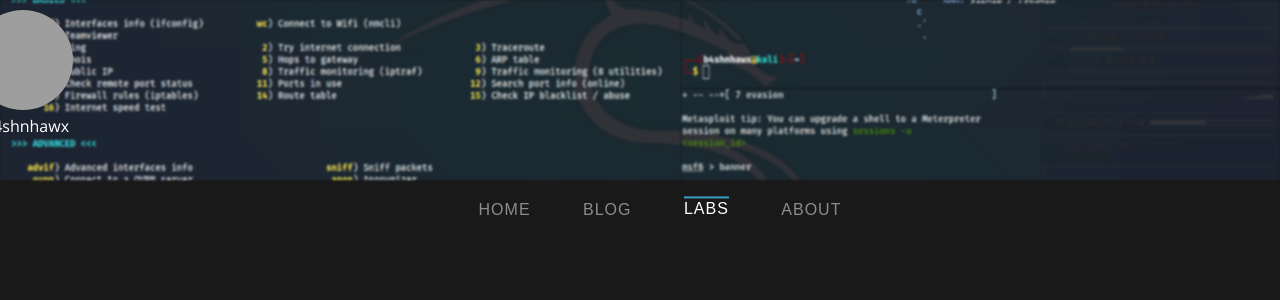
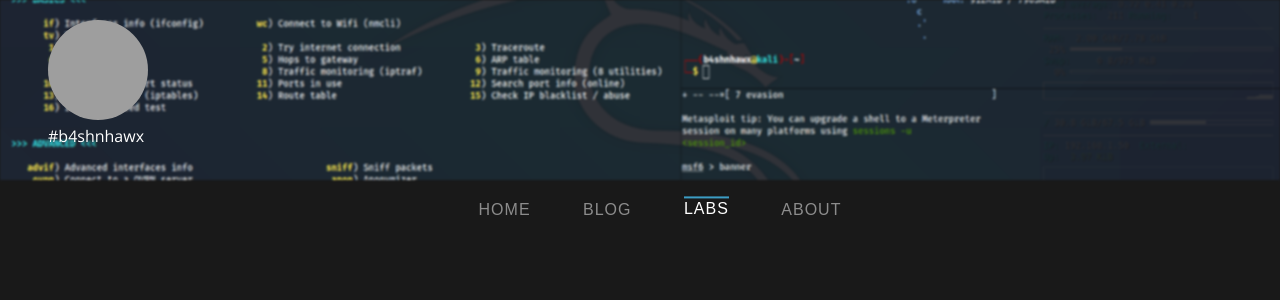
Before and after one commit to b4shnhawx/b4shnhawx.github.io, a Jekyll site: the page pages/labs.html, which Jekyll copies as it is, in a window 1280 px wide. Shown: the top 300 px of the page. Built offline with Jekyll 4.4.1, drawn with Linux system fonts in a browser that asks for light colours; nearby versions of some CDN libraries; grey boxes are pictures that could not be loaded.

Commit message:
Update style-nothome.css

```diff
--- a/css/style-nothome.css
+++ b/css/style-nothome.css
@@ -35,8 +35,8 @@
   z-index: 1;
   top: 0%;
   left: 10%;
-  margin-top: 10px;
-  margin-left: -155px;
+  margin-top: 20px;
+  margin-left: -80px;
   width: 300px;
   height: 350px;
   transition: all 1000ms;
```
